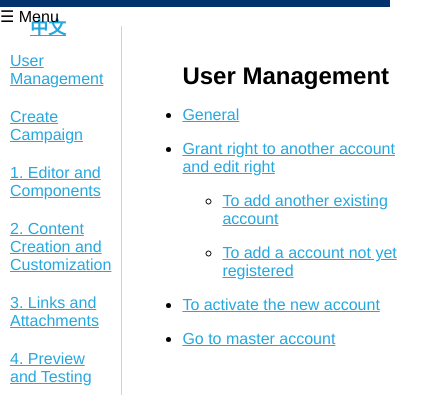
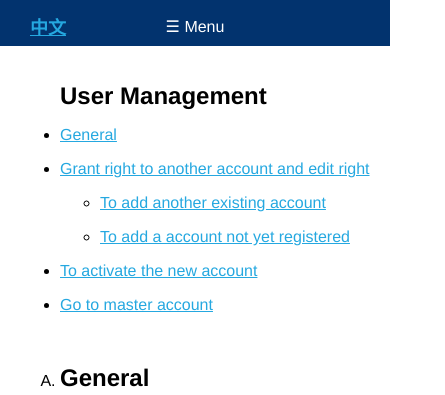
Before and after one commit to testrsp/manuel, a plain HTML site: page index.html in a window 390 px wide. Shown: the part 73-468 px from the top of the page, 445 px wide, since content can reach past the window. Drawn offline with Linux system fonts and the light colour scheme.

Commit message:
Update styles.css

```diff
--- a/styles.css
+++ b/styles.css
@@ -71,3 +71,24 @@
     width: 80%;
     padding: 20px;
     }
+#toggleButton {
+   display: none;
+   background-color: #02336e;
+   color: #fff;
+   padding: 10px;
+   text-align: center;
+   cursor: pointer;
+}
+@media screen and (max-width: 600px) {
+   #navigation {
+      display: none;
+   }
+
+   #toggleButton {
+      display: block;
+   }
+
+   #content {
+      width: 100%;
+   }
+}
```
